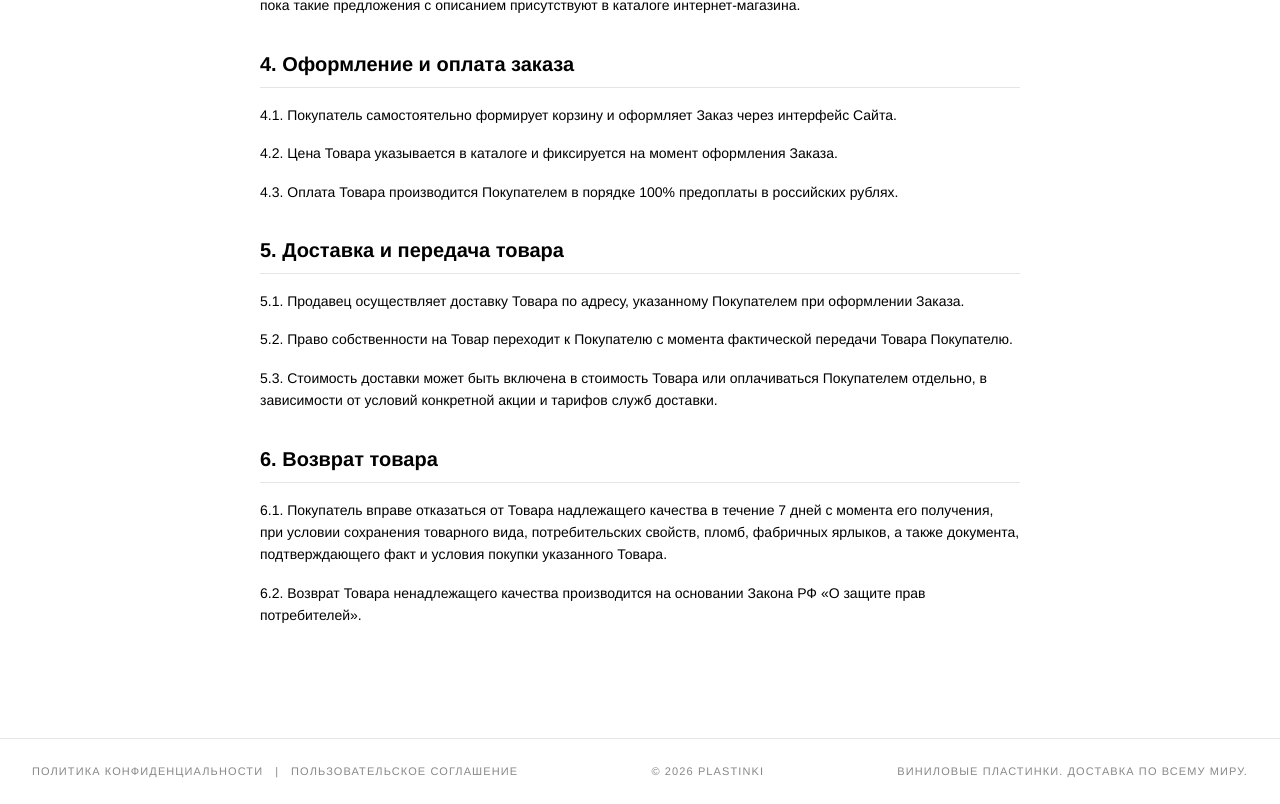
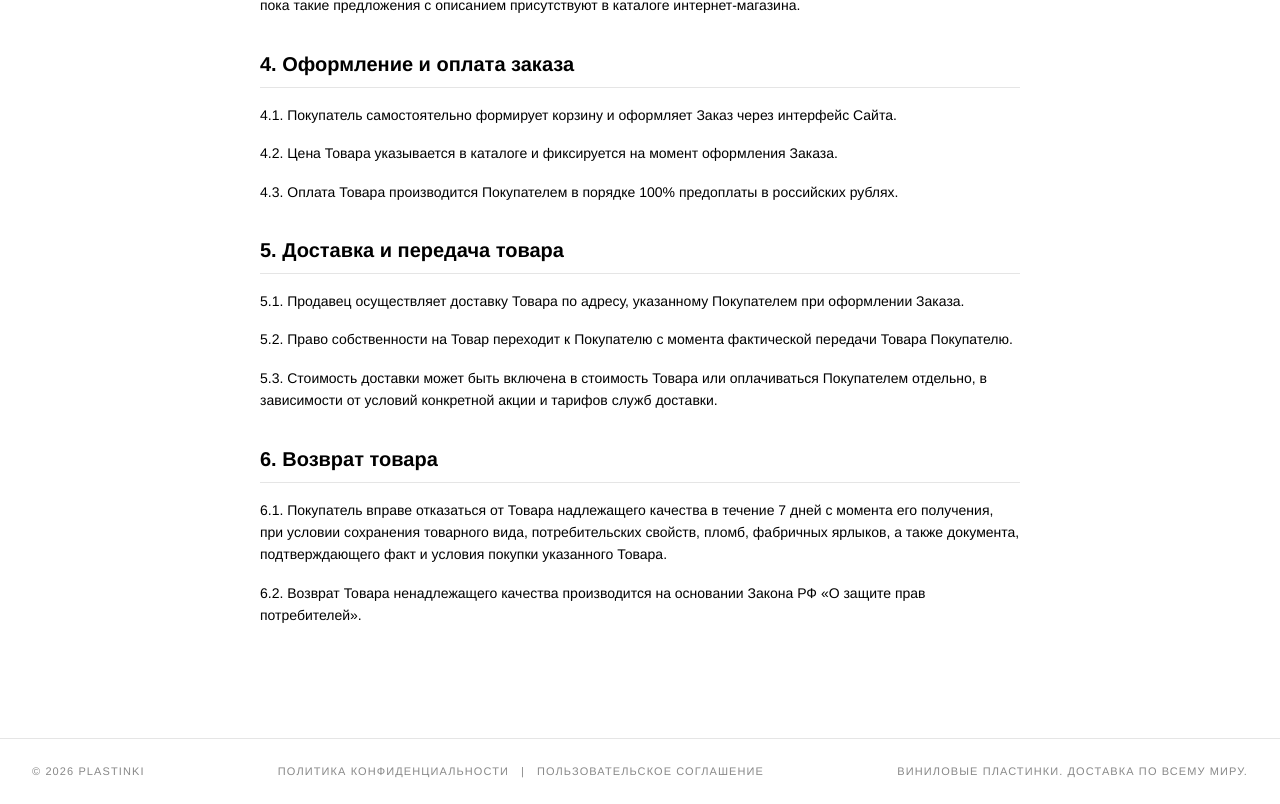
Before and after one commit to kenloluzi/plastinki-front, a React (Vite) app: page /terms in a window 1280 px wide. Shown: the part 929-1733 px from the top of the page. Built offline with nearby package versions, Linux system fonts and the light colour scheme; no server answers.

Commit message:
Footer layout: copyright left, links center, tagline right

```diff
--- a/src/components/Footer.jsx
+++ b/src/components/Footer.jsx
@@ -5,12 +5,12 @@ export default function Footer() {
   const { t } = useI18n();
   return (
     <footer className="footer">
+      <div>&copy; {new Date().getFullYear()} PLASTINKI</div>
       <div className="footer__legal">
         <Link to="/privacy">{t("footer.privacy")}</Link>
         <span className="sep">|</span>
         <Link to="/terms">{t("footer.terms")}</Link>
       </div>
-      <div>&copy; {new Date().getFullYear()} PLASTINKI</div>
       <div>{t("footer.tagline")}</div>
     </footer>
   );
```
